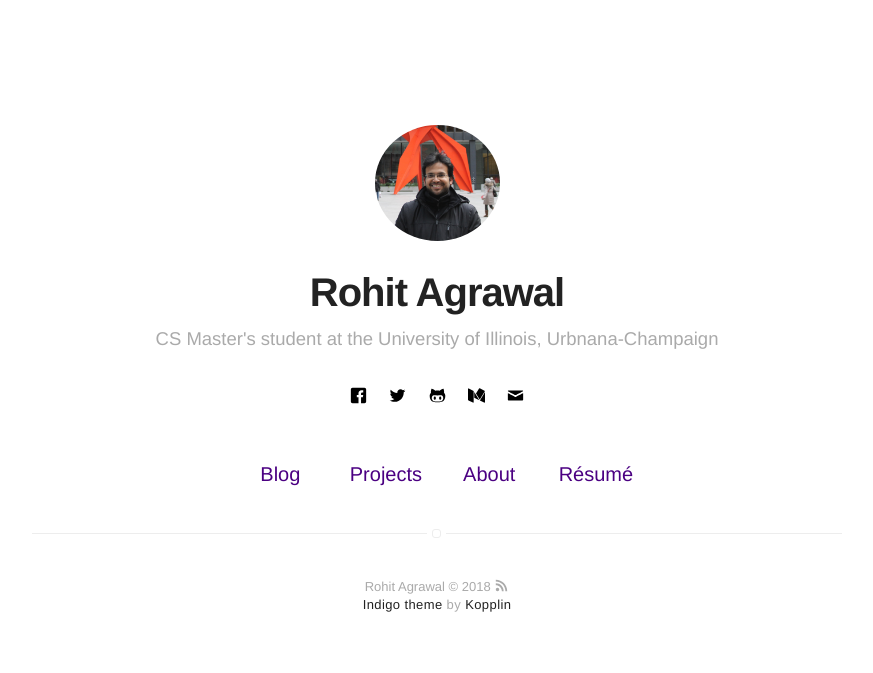
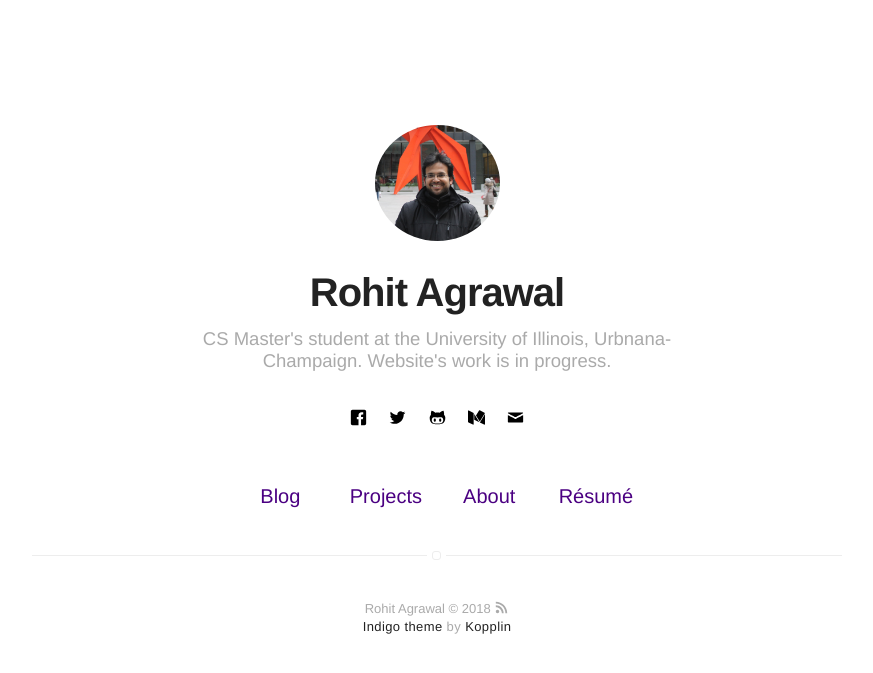
Before and after one commit to rohitagr7/rohitagr7.github.io, a Jekyll site: the page built from index.html, in a window 1280 px wide. Shown: the top 673 px of the page, without its empty margins (203-1076 px from the left). Built offline with Jekyll 4.4.1, drawn with Linux system fonts in a browser that asks for light colours.

Commit message:
Update _config.yml

```diff
--- a/_config.yml
+++ b/_config.yml
@@ -1,6 +1,6 @@
 # main text of home
 name: Rohit Agrawal
-bio: CS Master's student at the University of Illinois, Urbnana-Champaign
+bio: CS Master's student at the University of Illinois, Urbnana-Champaign. Website's work is in progress.
 
 # twitter summary info
 description: A blog about technology and stuff related
```
